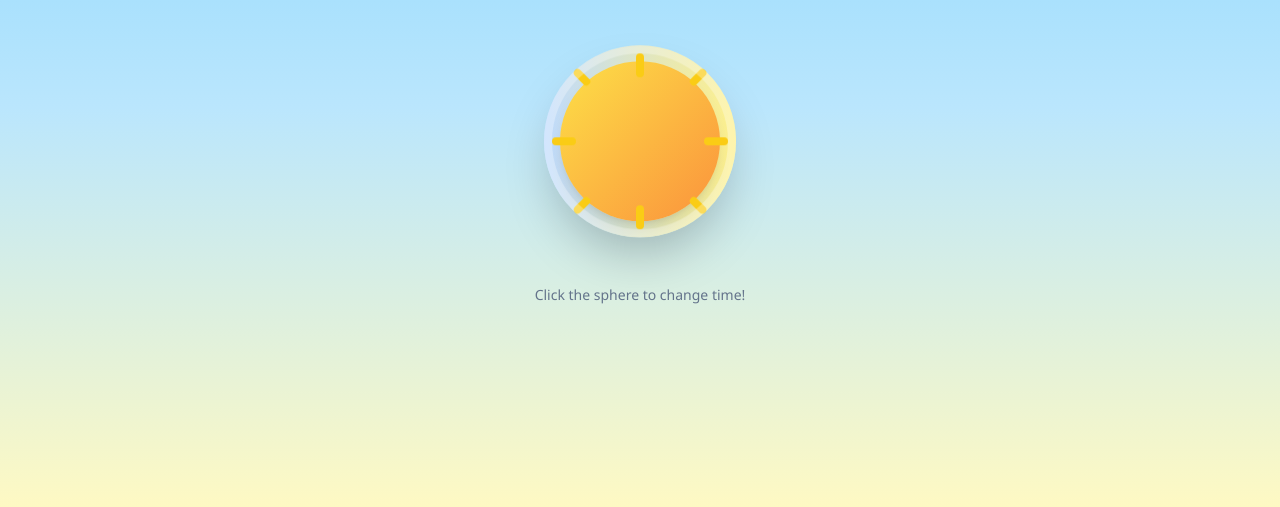
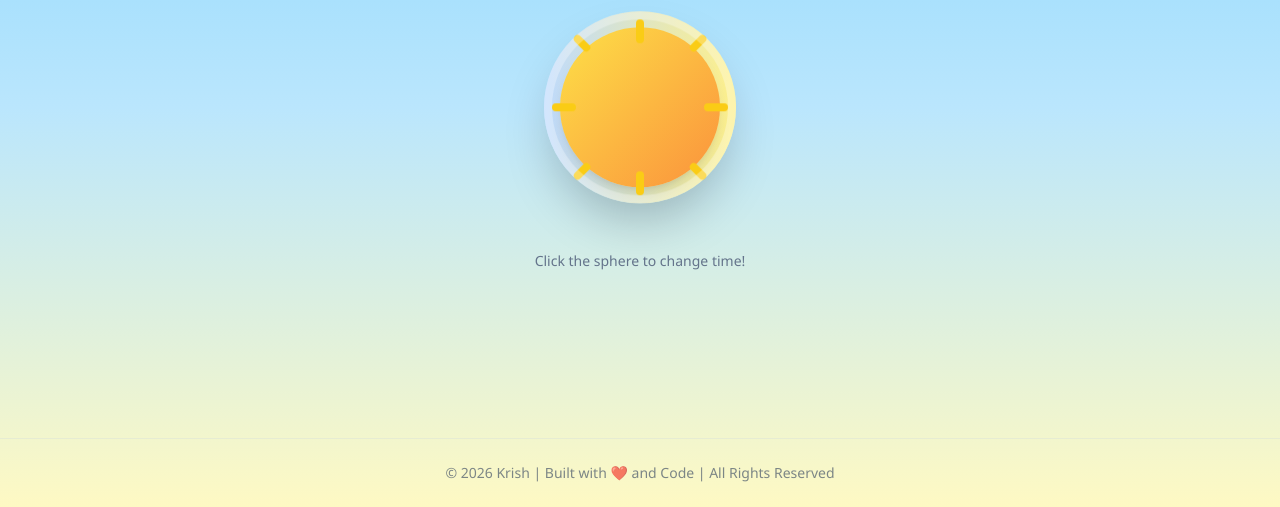
Before and after one commit to codexxxx07/Dark_Light_Mode_Toggle, a website: page index.html in a window 1280 px wide. Shown: the part 293-800 px from the top of the page. Drawn offline with Linux system fonts and the light colour scheme.

Commit message:
Added Footer

```diff
--- a/index.html
+++ b/index.html
@@ -9,7 +9,8 @@
 <body class="transition-all duration-700 ease-in-out bg-gradient-to-b from-sky-300 via-sky-200 to-yellow-100 dark:from-slate-900 dark:via-indigo-950 dark:to-black min-h-screen">
     <div id="stars-container" class="fixed inset-0 pointer-events-none"></div>
 
-    <div class="min-h-screen flex flex-col items-center justify-center p-8">
+    <div class="min-h-screen flex flex-col">
+        <div class="flex-1 flex items-center justify-center p-8">
             <div class="floating text-center">
                 <h1 class="text-4xl md:text-6xl font-bold text-transparent bg-clip-text bg-gradient-to-r from-yellow-500 to-orange-500 dark:from-purple-400 dark:to-blue-400 mb-4">
                     Switch the Universe 🌌
@@ -50,6 +51,12 @@
                 </p>
             </div>
         </div>
+        <footer class="text-center py-6 border-t border-slate-300/30 dark:border-slate-700/30 transition-all duration-700">
+            <p class="text-slate-600/70 dark:text-slate-400/70 text-sm transition-all duration-300 hover:text-slate-700 dark:hover:text-slate-300 transition-colors">
+                © 2026 Krish | Built with ❤️ and Code | All Rights Reserved
+            </p>
+        </footer>
+    </div>
 
     <script src="script.js"></script>
 </body>
```
Also changed, not shown: dist/output.css. Lines whose indentation alone changed are shown as unchanged.
